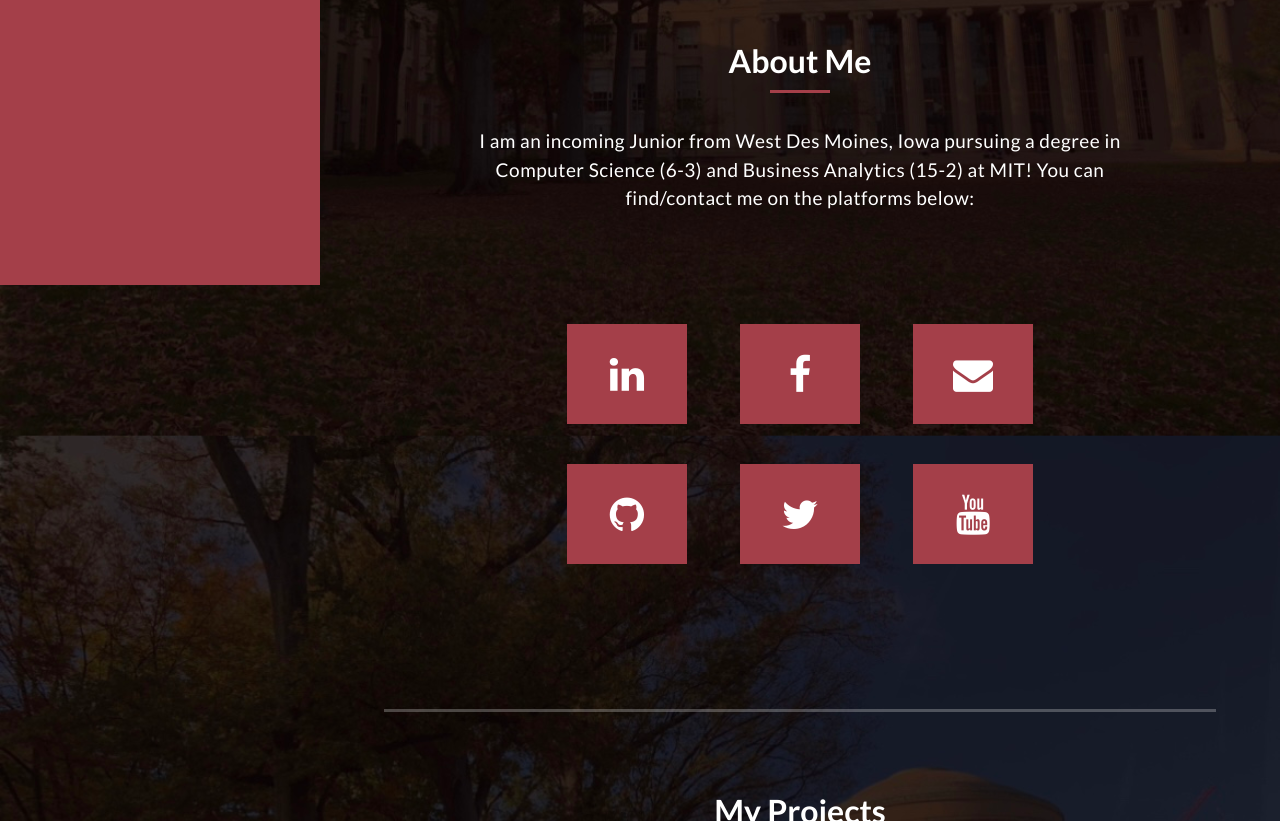
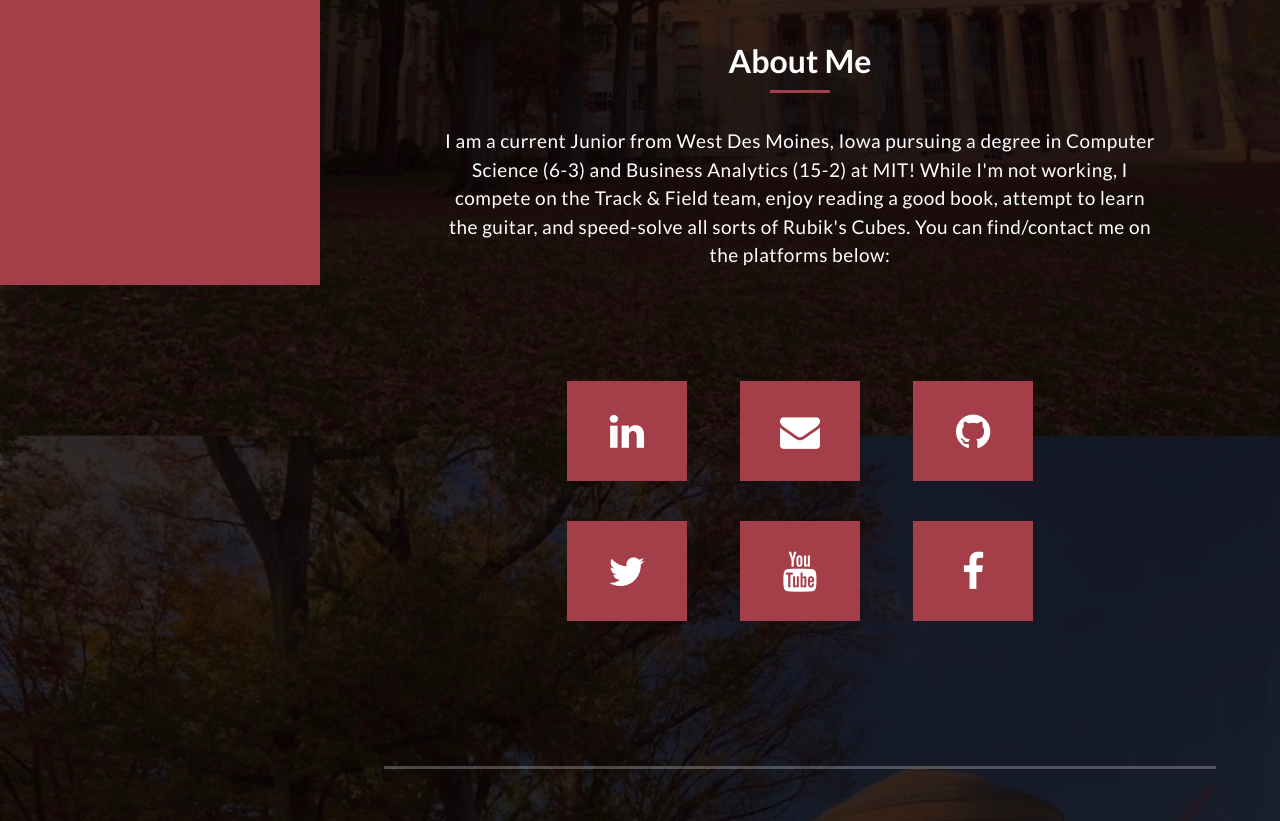
Before and after one commit to elaineliuwang/my-portfolio, a plain HTML site: page index.html in a window 1280 px wide. Shown: the part 515-1336 px from the top of the page. Drawn offline with Linux system fonts and the light colour scheme.

Commit message:
update bio

```diff
--- a/index.html
+++ b/index.html
@@ -59,38 +59,24 @@
             <h2>About Me</h2>
             <div class="line-dec"></div> <br>
             <span
-              >I am an incoming Junior from West Des Moines, Iowa pursuing a degree in Computer Science (6-3)
-              and Business Analytics (15-2) at MIT! You can find/contact me on the platforms below:
+              >I am a current Junior from West Des Moines, Iowa pursuing a degree in Computer Science (6-3)
+              and Business Analytics (15-2) at MIT! While I'm not working, I compete on the Track & Field team,
+              enjoy reading a good book, attempt to learn the guitar, and speed-solve all sorts of Rubik's Cubes.
+              You can find/contact me on the platforms below:
                </span
             >
             </div>
           <div class="section-heading">
             <div class="social-network">
               <ul class="social-icons">
-                <li>
-                  <a href="https://www.linkedin.com/in/elaine-liu-wang/" target="_blank"
-                    ><i class="fa fa-linkedin"></i
-                  ></a>
-                </li>
-                <li>
-                  <a href="https://www.facebook.com/people/Elaine-Wang/100054036780473/" target="_blank"
-                    ><i class="fa fa-facebook"></i
-                  ></a>
-                </li>
-                <li>
-                  <a href="mailto: elaine.liuwang@gmail.com" target="_blank"
-                    ><i class="fa fa-envelope"></i
-                  ></a>
-                </li> <br>
-                <li>
-                  <a href="https://github.com/elaineliuwang" target="_blank"><i class="fa fa-github"></i></a>
-                </li>
-                <li>
-                  <a href="https://twitter.com/elaineliuwang" target="_blank"><i class="fa fa-twitter"></i></a>
-                </li>
-                <li>
-                  <a href="https://youtube.com/@elaineliuwang" target="_blank"><i class="fa fa-youtube"></i></a>
-                </li> <br>
+                <li><a href="https://www.linkedin.com/in/elaine-liu-wang/" target="_blank"><i class="fa fa-linkedin"></i></a></li>
+                <li><a href="mailto: elaine.liuwang@gmail.com" target="_blank"><i class="fa fa-envelope"></i></a> </li>
+                <li><a href="https://github.com/elaineliuwang" target="_blank"><i class="fa fa-github"></i></a></li>
+                <br>
+                <li><a href="https://twitter.com/elaineliuwang" target="_blank"><i class="fa fa-twitter"></i></a></li>
+                <li><a href="https://youtube.com/@elaineliuwang" target="_blank"><i class="fa fa-youtube"></i></a></li>
+                <li><a href="https://www.facebook.com/people/Elaine-Wang/100054036780473/" target="_blank"><i class="fa fa-facebook"></i></a></li>
+                <br>
               </ul>
             </div>
 
```
